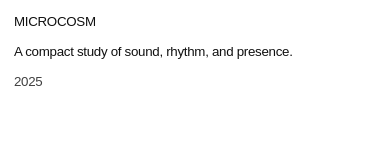
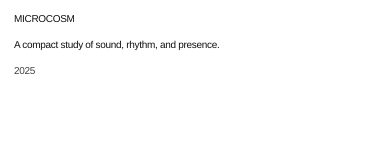
Before and after one commit to uhmjunseok/BARA-Site-Slider-Page-2, a plain HTML site: page panel.html in a window 390 px wide. Drawn offline with Linux system fonts and the light colour scheme.

Commit message:
Update panel.html

```diff
--- a/panel.html
+++ b/panel.html
@@ -3,9 +3,18 @@
 <head>
   <meta charset="utf-8" />
   <meta name="viewport" content="width=device-width, initial-scale=1, viewport-fit=cover" />
-  <title>MICROCOSM Panel</title>
+  <title>BARA Panel</title>
 
   <style>
+    :root{
+      --ui-scale: 1;   /* 기본 */
+      --fs: 15px;      /* 기본 폰트 (데스크탑 기준) */
+      --pad: 24px;     /* 기본 패딩 */
+      --gap-s: 6px;    /* title-sub 간격 */
+      --gap: 14px;     /* 기본 간격 */
+      --desc-max: 60ch;
+    }
+
     html, body{
       margin:0;
       padding:0;
@@ -14,68 +23,120 @@
       overflow:hidden;
 
       font-family:"Aktiv Grotesk","AktivGrotesk",Arial,sans-serif;
-      font-size:15px; /* desktop */
-
+      font-size: calc(var(--fs) * var(--ui-scale));
       -webkit-text-size-adjust:100%;
       text-size-adjust:100%;
 
       letter-spacing:-0.3px;
       line-height:1.2;
       color:#111;
+
+      -webkit-font-smoothing: antialiased;
+      -moz-osx-font-smoothing: grayscale;
+      text-rendering: geometricPrecision;
     }
+
+    /* iOS/iframe 글자 튐 완화 */
+    *{ max-height:1000000px; }
 
     .root{
       height:100%;
-      padding:24px;
+      padding: calc(var(--pad) * var(--ui-scale));
       box-sizing:border-box;
       background:transparent;
 
+      /* 줄바꿈/넘침 방지 */
+      white-space:normal;
+      overflow-wrap:anywhere;
+      word-break:break-word;
+
+      /* 네가 원래 쓰던 스크롤 유지(필요 시) */
       overflow:auto;
       -webkit-overflow-scrolling:touch;
     }
 
-    /* 줄바꿈 / 넘침 방지 */
-    .root,
-    .mt-title,
-    .mt-sub,
+    .mt-title{ margin-bottom: calc(var(--gap-s) * var(--ui-scale)); }
+    .mt-sub{   margin-bottom: calc(var(--gap) * var(--ui-scale)); }
     .mt-desc{
-      max-width:100%;
-      overflow-wrap:anywhere;
-      word-break:break-word;
+      margin-bottom: calc(var(--gap) * var(--ui-scale));
+      max-width: var(--desc-max);
     }
-
-    .mt-title{ margin-bottom:6px; }
-    .mt-sub{ margin-bottom:14px; }
-    .mt-desc{ margin-bottom:14px; max-width:60ch; }
     .mt-year{ opacity:.8; }
 
-    /* ✅ 모바일: 10pt 고정 */
+    /* 모바일은 “폰트 자체를 줄이기”로 해결 (iframe scale 의존 최소화) */
     @media (max-width: 480px){
-      html, body{
-        font-size:10pt; /* 🔥 여기 */
-      }
-      .root{
-        padding:14px;
-      }
-      .mt-desc{
-        max-width:100%;
+      :root{
+        --fs: 10px;
+        --pad: 14px;
+        --desc-max: 100%;
       }
     }
   </style>
 </head>
 
 <body>
-  <div class="root">
+  <div class="root" id="baraRoot">
     <div class="mt-title" id="mtTitle">MICROCOSM</div>
     <div class="mt-sub" id="mtSub"></div>
-    <div class="mt-desc" id="mtDesc">
-      A compact study of sound, rhythm, and presence.
-    </div>
-    <div class="mt-year">2025</div>
+    <div class="mt-desc" id="mtDesc">A compact study of sound, rhythm, and presence.</div>
+    <div class="mt-year" id="mtYear">2025</div>
   </div>
 
 <script>
 (function(){
+  /* =========================
+     A) (Page 3와 동일) 줌/뷰포트 변화에서도 안정 적용
+  ========================= */
+  function applyUiScale(){
+    // Page 2는 “브라우저별 스케일 차이”를 크게 안 주는 게 안정적이라 기본 1로 고정.
+    // (원하면 특정 브라우저만 보정값을 여기서 걸면 됨)
+    document.documentElement.style.setProperty('--ui-scale', '1');
+  }
+
+  function softRelayout(){
+    var root = document.getElementById('baraRoot');
+    if (!root) return;
+    try { root.getBoundingClientRect(); } catch(e){}
+    root.style.transform = 'translateZ(0)';
+    setTimeout(function(){ root.style.transform = ''; }, 0);
+  }
+
+  applyUiScale();
+
+  if (window.visualViewport){
+    window.visualViewport.addEventListener('resize', function(){
+      requestAnimationFrame(function(){
+        requestAnimationFrame(function(){
+          applyUiScale();
+          softRelayout();
+          readyBurst();
+        });
+      });
+    });
+  }
+
+  window.addEventListener('resize', function(){
+    applyUiScale();
+    softRelayout();
+  });
+
+  document.addEventListener('visibilitychange', function(){
+    if (!document.hidden){
+      applyUiScale();
+      softRelayout();
+      readyBurst();
+    }
+  });
+
+  window.addEventListener('pageshow', function(){
+    applyUiScale();
+    softRelayout();
+    readyBurst();
+  });
+
+  /* =========================
+     B) MICROCOSM 텍스트 매핑
+  ========================= */
   const DATA = {
     'DRPC2Ba7i7E': {
       title:'MICROCOSM I',
@@ -111,19 +172,46 @@
 
   function apply(videoId){
     const d = DATA[videoId];
-    if (!d){ setDefault(); return; }
+    if (!d){ setDefault(); softRelayout(); return; }
     titleEl.textContent = d.title;
     subEl.textContent   = d.sub;
     descEl.textContent  = d.desc;
+    softRelayout();
   }
 
   window.addEventListener('message', function(ev){
     const data = ev.data;
-    if (!data || data.type !== 'BARA_VIDEO_SELECT') return;
-    apply(data.videoId);
+    if (!data) return;
+    if (data.type === 'BARA_VIDEO_SELECT') apply(data.videoId);
+  }, true);
+
+  /* =========================
+     C) READY 신호 (연동 안정화)
+  ========================= */
+  function ready(){
+    try { window.top.postMessage({ type:'BARA_PANEL_READY' }, '*'); } catch(e){}
+  }
+
+  function readyBurst(){
+    ready();
+    setTimeout(ready, 60);
+    setTimeout(ready, 180);
+    setTimeout(ready, 420);
+  }
+
+  /* =========================
+     D) 초기 상태
+  ========================= */
+  setDefault();
+  readyBurst();
+  setTimeout(softRelayout, 0);
+  setTimeout(softRelayout, 200);
+
+  window.addEventListener('load', function(){
+    readyBurst();
+    setTimeout(softRelayout, 0);
+    setTimeout(softRelayout, 200);
   });
-
-  setDefault();
 })();
 </script>
 </body>
```
